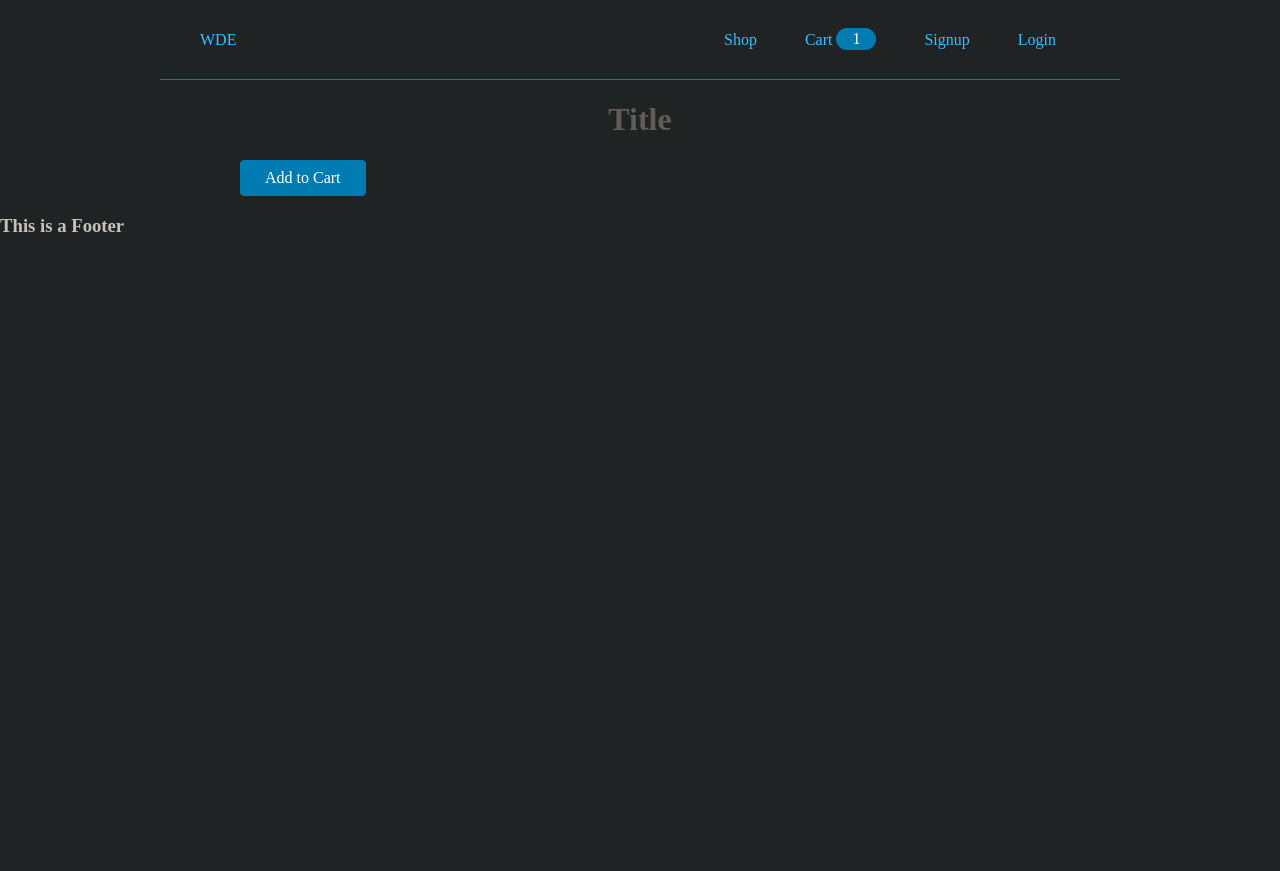
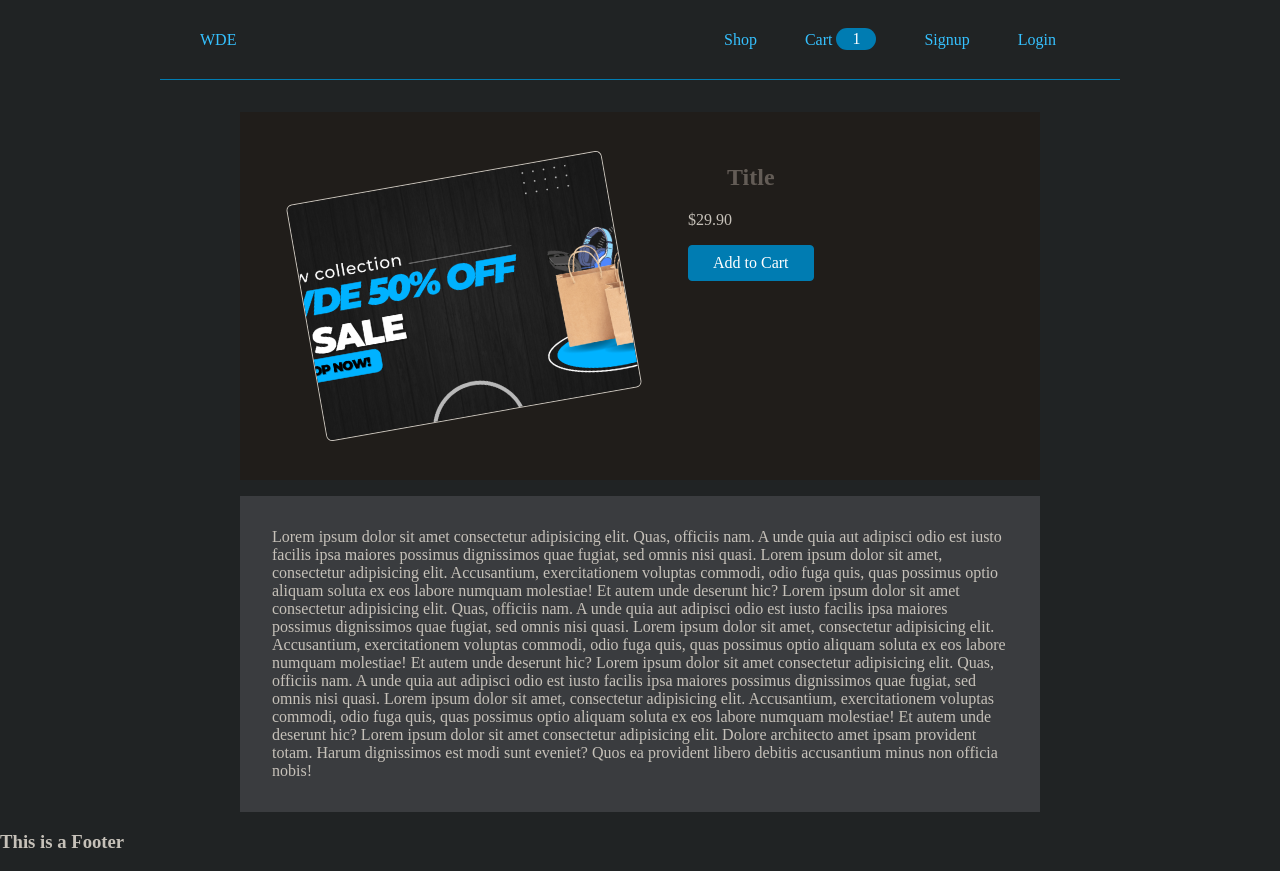
Before and after one commit to Arthur-Ferreira/WebDeveloperEssentials-APP, a React (Vite) app: page /products/1 in a window 1280 px wide. Before the commit the page ends 800 px from the top, so only its background shows below. Built offline with nearby package versions, Linux system fonts and the light colour scheme.

Commit message:
Feat Development: Add Product Details page at App Component

```diff
--- a/src/App.tsx
+++ b/src/App.tsx
@@ -5,7 +5,7 @@
 import AllProducts from "./components/pages/customer/products/AllProducts";
 import Signup from "./components/pages/customer/auth/Signup";
 import Login from "./components/pages/customer/auth/Login";
-import ProdcutDetails from "./components/pages/customer/products/ProductDetails";
+import ProdcutDetails from "./components/pages/customer/ProductDetails";
 import AllOrders from "./components/pages/customer/orders/AllOrders";
 import AdminOrders from "./components/pages/admin/orders/AdminOrders";
 import AdminProducts from "./components/pages/admin/products/AdminProducts";
--- a/src/components/pages/customer/products/ProductDetails.tsx
+++ /dev/null
@@ -1,30 +0,0 @@
-import Button from "../../../atoms/Button";
-import { H1 } from "../../../atoms/Typography";
-
-const ProdcutDetails: React.FC = () => {
-  return (
-    <main id="product-details">
-      <header>
-        {/* <img src="<%= product.imageUrl %>" alt="<%= product.title %>"> */}
-        <div id="product-info">
-          <H1>
-            Title
-          </H1>
-          <p>
-            {/* <!-- $<%= product.price %> --> */}
-          </p>
-          <Button
-          // data-productid="<%= product.id %>" data-csrf="<%= locals.csrfToken %>"
-          >Add to
-            Cart</Button>
-        </div>
-      </header>
-
-      <p id="product-description">
-        {/* <!-- <%= product.description %> --> */}
-      </p>
-    </main>
-  );
-}
-
-export default ProdcutDetails
```
